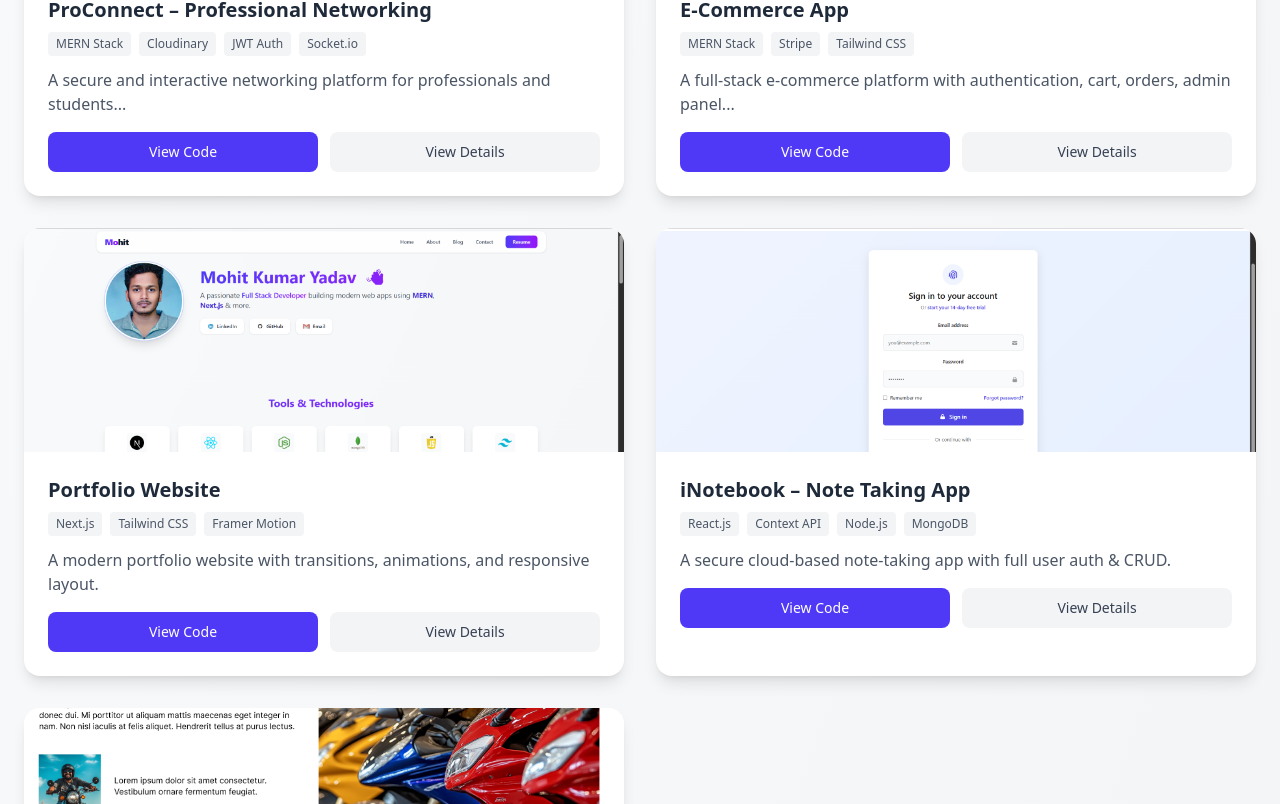
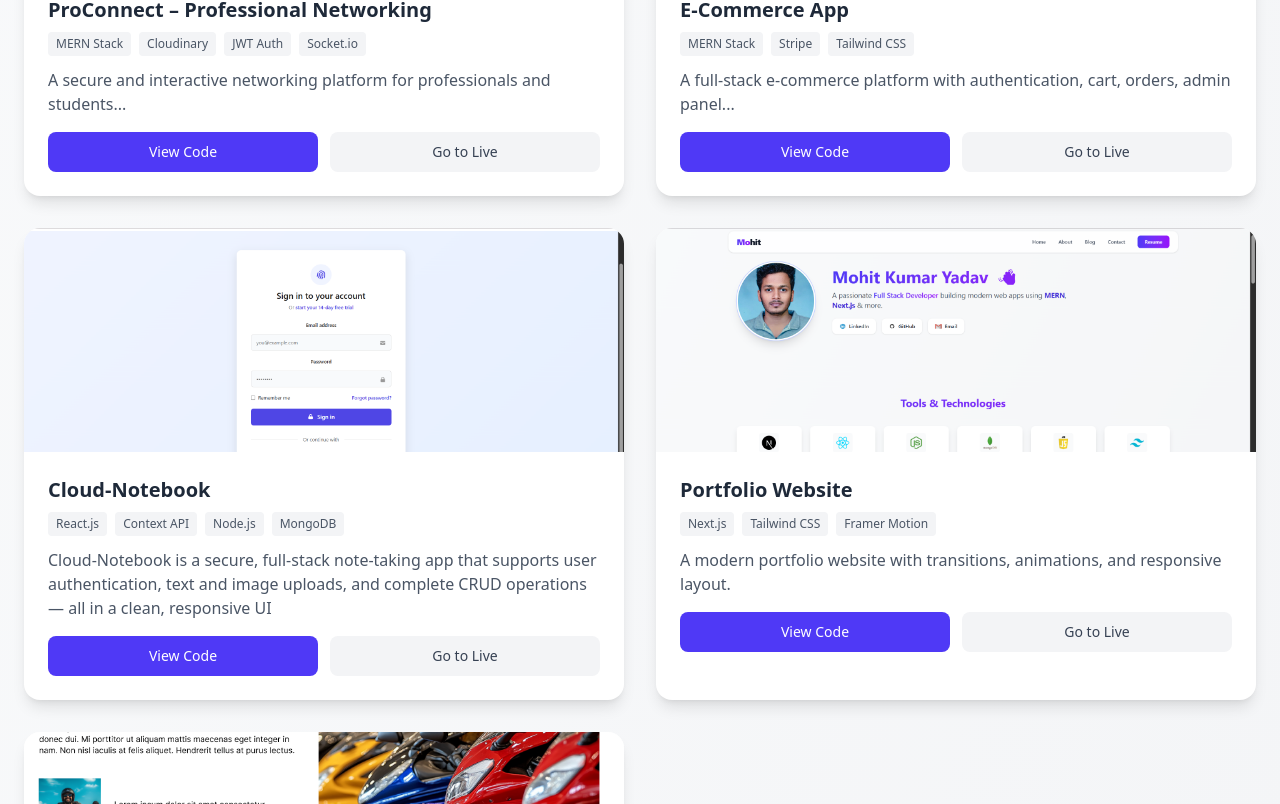
Before and after one commit to Mohithh/Portfolio-Website, a Next.js app: page / in a window 1280 px wide. Shown: the part 1576-2380 px from the top of the page. Built offline with nearby package versions, Linux system fonts and the light colour scheme.

Commit message:
Update: latest portfolio content and fixes

```diff
--- a/app/page.js
+++ b/app/page.js
@@ -45,6 +45,17 @@ const Page = () => {
       tag: "Major"
     },
     {
+      title: "Cloud-Notebook",
+      tech: ["React.js", "Context API", "Node.js", "MongoDB"],
+      description:
+        "Cloud-Notebook is a secure, full-stack note-taking app that supports user authentication, text and image uploads, and complete CRUD operations — all in a clean, responsive UI",
+      code: "https://github.com/Mohithh/inotebook",
+      file: "https://cloud-notebookk.vercel.app/",
+      category: "major",
+      image: "/iNodebook _ you data has been Encrypted - Google Chrome 06-07-2025 11_33_17.png",
+      tag: ""
+    },
+    {
       title: "Portfolio Website",
       tech: ["Next.js", "Tailwind CSS", "Framer Motion"],
       description:
@@ -55,17 +66,7 @@ const Page = () => {
       image: "/Mohithh_Frontend-design - Google Chrome 05-07-2025 20_12_49.png",
       tag: ""
     },
-    {
-      title: "iNotebook – Note Taking App",
-      tech: ["React.js", "Context API", "Node.js", "MongoDB"],
-      description:
-        "A secure cloud-based note-taking app with full user auth & CRUD.",
-      code: "https://github.com/Mohithh/inotebook",
-      file: "https://drive.google.com/file/d/1c_oLXPuT-Kaucrf1mzcFe2zPPiA_CWRM/view?usp=sharing",
-      category: "major",
-      image: "/iNodebook _ you data has been Encrypted - Google Chrome 06-07-2025 11_33_17.png",
-      tag: ""
-    },
+
     {
       title: "UI Components Library",
       tech: ["React.js", "Tailwind CSS"],
@@ -355,7 +356,7 @@ const Page = () => {
                               rel="noopener noreferrer"
                               className="flex-1 text-center text-sm bg-gray-100 text-gray-700 px-4 py-2.5 rounded-lg hover:bg-gray-200 transition font-medium"
                             >
-                              View Details
+                              Go to Live
                             </a>
                           )}
                         </div>
```
